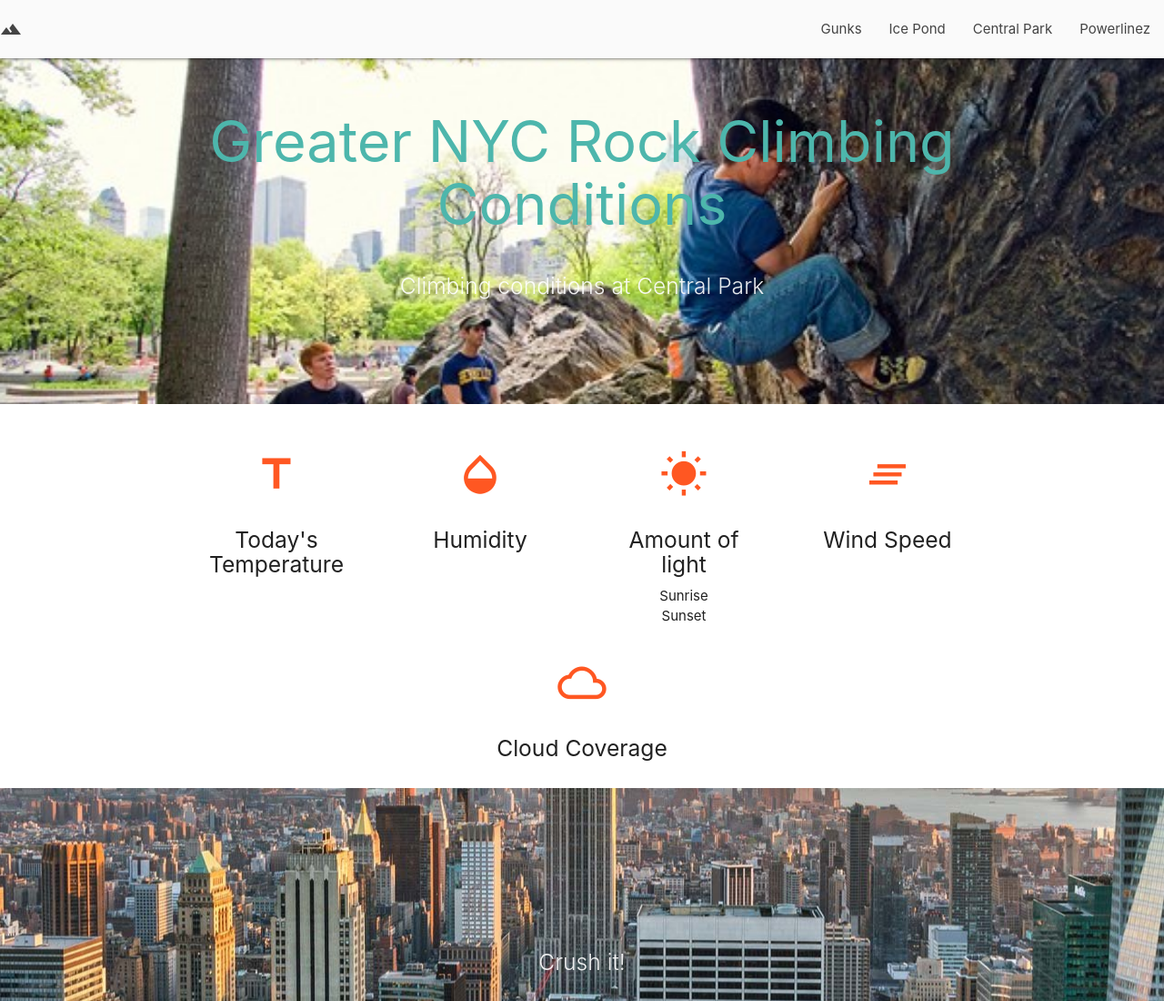
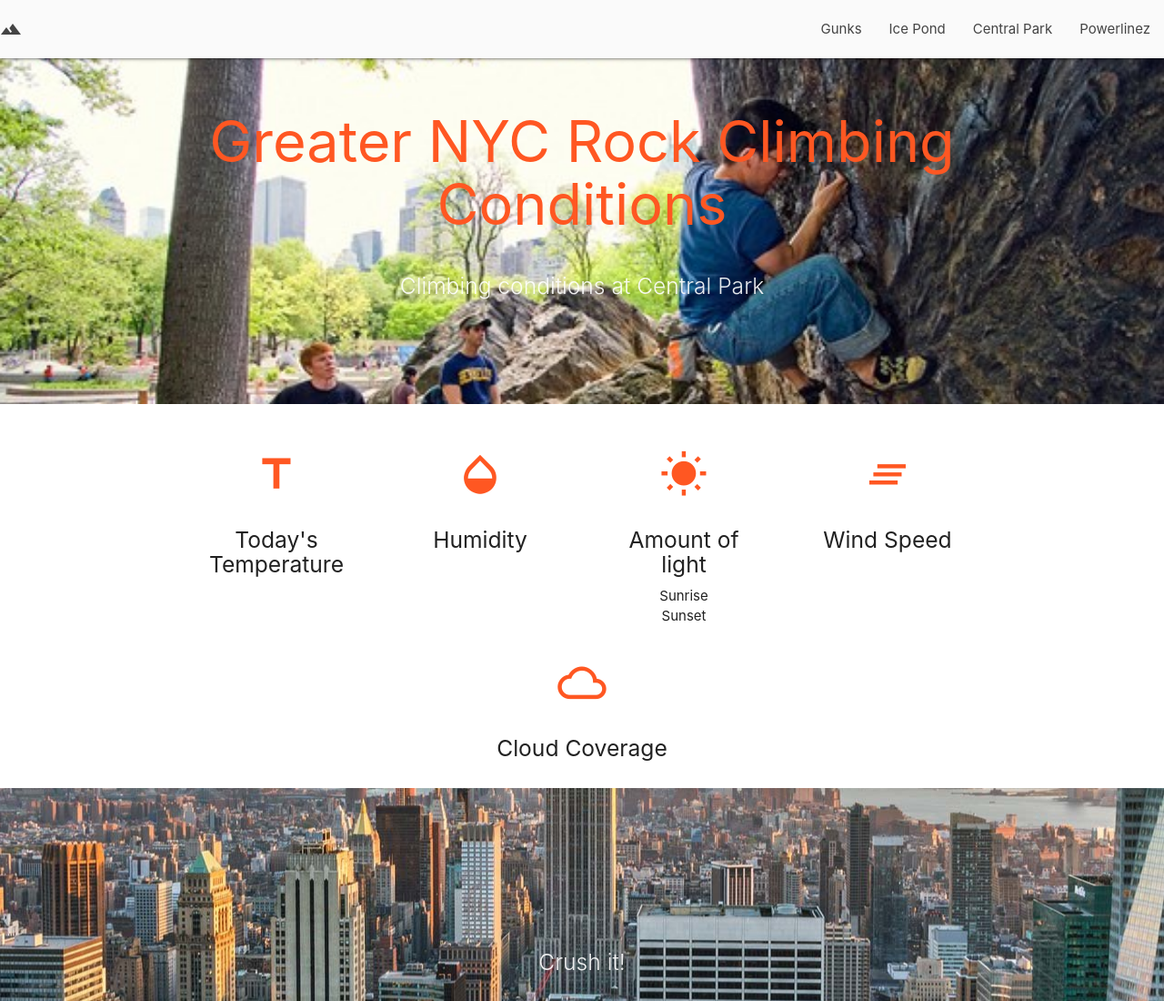
Before and after one commit to ashleychen414/ashleychen414.github.io, a plain HTML site: page Final project restart/CentralPark.html in a window 1280 px wide. Shown: the top 1100 px of the page at 91% size. Drawn offline with nearby package versions, Linux system fonts and the light colour scheme; no server answers.

Commit message:
updates to final project

```diff
--- a/Final project restart/CentralPark.html
+++ b/Final project restart/CentralPark.html
@@ -27,7 +27,7 @@
     <div class="section no-pad-bot">
       <div class="container">
         <br><br>
-        <h1 class="header center teal-text text-lighten-2">Greater NYC Rock Climbing Conditions</h1>
+        <h1 class="header center deep-orange-text lighten-1">Greater NYC Rock Climbing Conditions</h1>
         <div class="row center">
           <h5 class="header col s12 light">Climbing conditions at Central Park</h5>
         </div>
```
Also changed, not shown: Final project restart/IcePond.html (+1 -1 lines), Final project restart/Powerlinez.html (+1 -1 lines), Final project restart/index.html (+1 -1 lines), Final project restart/background-powerlinez-1.jpg, Final project restart/background2-1.jpg, Final project restart/backgroundgunks-1.jpg.
